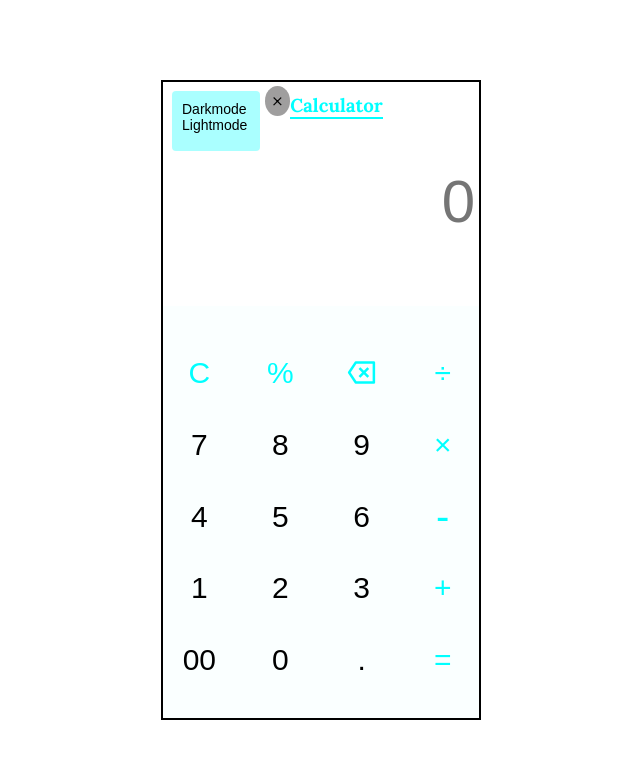
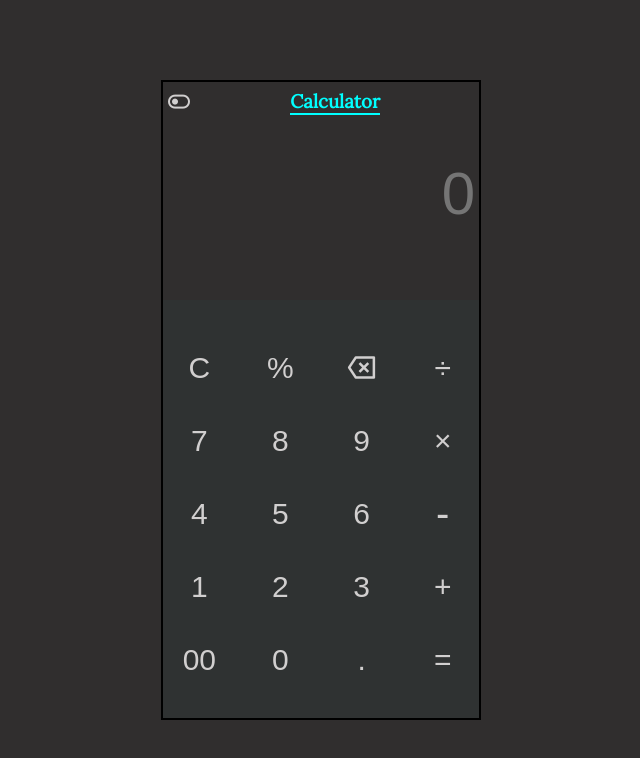
Before and after one commit to kaniz-naqvi/Internship, a plain HTML site: page CodeAlpha-project-Calculator/cal.html in a window 1280 px wide. Both pictures are taken after a click on the icon 498 px from the left and 102 px from the top of the page. Shown: the whole page, without its empty margins (319-959 px from the left). Drawn offline with nearby package versions, Linux system fonts and the light colour scheme.

Commit message:
Add files via upload

```diff
--- a/CodeAlpha-project-Calculator/cal.css
+++ b/CodeAlpha-project-Calculator/cal.css
@@ -36,40 +36,12 @@ header{
     align-items: center;
     justify-content: flex-start;
 }
-.hamburger {
-    margin: 5px;
-    padding: 10px;
-    background-color:#00FFFF55 ;
-    font-size: 14px;
-    border-radius: 4px;
-    width:100px;
-    font-family: sans-serif;
-    display: none;
+.change-theme{
+    width: 40%;
+    font-size: x-large;
     cursor: pointer;
-    height:60px;
 }
 
-.hamburger p:hover {
-    border-bottom: 1.5px solid grey;
-}
-
-
-.cross{
-    text-align: center;
-    height: 30px;
-    width: 30px;
-    background-color: #6d6c6ca8;
-    border-radius: 50%;
-    display: none;
-    cursor: pointer;
-}
-.my-menu{
-    height: 40px;
-    display: flex;
-    font-size: x-large;
-    width: 40%;
-    cursor: pointer;
-}
 .heading{
     width: 50%;
     color: aqua;
@@ -140,6 +112,7 @@ button:focus {
 .btn-dark{
     color: #d1cfcf;
 }
+
 @media (max-width:900px) {
     .calculator{
         height: 100%;
--- a/CodeAlpha-project-Calculator/cal.html
+++ b/CodeAlpha-project-Calculator/cal.html
@@ -7,45 +7,34 @@
     <link rel="stylesheet" href="cal.css">
     <link rel="preconnect" href="https://fonts.googleapis.com">
     <link rel="preconnect" href="https://fonts.gstatic.com" crossorigin>
-    <link href="https://fonts.googleapis.com/css2?family=Lora:ital,wght@0,400..700;1,400..700&display=swap" rel="stylesheet">
-    <link
-    href="https://cdn.jsdelivr.net/npm/remixicon@4.3.0/fonts/remixicon.css"
-    rel="stylesheet"
-    />
+    <link href="https://fonts.googleapis.com/css2?family=Lora:wght@400&display=swap" rel="stylesheet">
+    <link href="https://cdn.jsdelivr.net/npm/remixicon@4.3.0/fonts/remixicon.css" rel="stylesheet"/>
 </head>
 <body>
     <main>
         <div class="calculator">
             <header>
-                <div class="my-menu">
-                <div class="menu">
-                    <i class="ri-menu-2-line menuIcon"></i>
+                <div class="change-theme" aria-label="Toggle dark mode">
+                    <i class="ri-toggle-line"></i>
                 </div>
-                <div class="hamburger">
-                    <p class="dark-mode">Darkmode</p>
-
-                    <p class="light-mode">Lightmode</p>
-                </div>
-                <div class="cross">×</div>
-            </div>
                 <div class="heading"><h3>Calculator</h3></div>
             </header>
             <div class="input">
-                <input type="text" placeholder="0" id="input-value">
-                <p class="result"></p>
+                <input type="text" placeholder="0" id="input-value" aria-label="Calculator input">
+                <p class="result" aria-live="polite"></p>
             </div>
             <div class="operator">
                 <div class="btns">
-                    <button class="blue" id="C">C</button>
-                    <button class="blue operators" id="*100/">%</button>
-                    <button class="blue" id="del"><i class="ri-delete-back-2-line"></i></button>
-                    <button class="blue operators" id="/">÷</button>
+                    <button class="blue" id="C" aria-label="Clear">C</button>
+                    <button class="blue operators" id="*100/" aria-label="Percentage">%</button>
+                    <button class="blue" id="del" aria-label="Delete last character"><i class="ri-delete-back-2-line"></i></button>
+                    <button class="blue operators" id="/" aria-label="Divide">÷</button>
                 </div>
                 <div class="btns">
                     <button class="num" id="7">7</button>
                     <button class="num" id="8">8</button>
                     <button class="num" id="9">9</button>
-                    <button class="blue operators" id="*">×</button>
+                    <button class="blue operators" id="*" aria-label="Multiply">×</button>
                 </div>
                 <div class="btns">
                     <button class="num" id="4">4</button>
@@ -63,7 +52,7 @@
                     <button class="num" id="00">00</button>
                     <button class="num" id="0">0</button>
                     <button class="num" id=".">.</button>
-                    <button class="blue" id="result">=</button>
+                    <button class="blue" id="result" aria-label="Calculate result">=</button>
                 </div>
             </div>
         </div>
--- a/CodeAlpha-project-Calculator/cal.js
+++ b/CodeAlpha-project-Calculator/cal.js
@@ -1,48 +1,25 @@
-let menuIcon = document.querySelector(".menuIcon");
-let cross = document.querySelector(".cross");
-let hamBurger = document.querySelector(".hamburger");
 let body = document.querySelector("body");
 let allBtns = document.querySelectorAll("button");
 let display = document.getElementById("input-value");
 let result = document.querySelector(".result");
+let toggleIcon= document.querySelector(".ri-toggle-line")
+const inputField = document.getElementById("input-value");
 
-// Show hamburger menu and cross icon when menu is clicked
-menuIcon.addEventListener("click", () => {
-    menuIcon.style.display = "none";  // Hide menu icon
-    cross.style.display = "block";     // Show cross icon
-    hamBurger.style.display = "block"; // Show hamburger menu
+// Prevent keyboard from opening on mobile by blurring input on focus
+inputField.addEventListener("focus", function() {
+    this.blur();
 });
 
-// Hide hamburger menu and show menu icon when cross is clicked
-cross.addEventListener("click", () => {
-    cross.style.display = "none";      // Hide cross icon
-    hamBurger.style.display = "none";  // Hide hamburger menu
-    menuIcon.style.display = "block";  // Show menu icon again
+
+// Toggle dark mode functionality
+toggleIcon.addEventListener("click", () => {
+    body.classList.toggle("dark");
+    display.classList.toggle("btn-dark");
+    toggleIcon.style.transform = "rotate(360deg)";
+    toggleIcon.style.transition = "transform 0.5s";
+    allBtns.forEach(btn => btn.classList.toggle("btn-dark"));
 });
 
-// Toggle dark mode functionality
-let darkmode = document.querySelector(".dark-mode");
-let numericBtns = document.querySelectorAll(".num");
-let lightmode = document.querySelector(".light-mode");
-
-// Dark mode activation
-darkmode.addEventListener("click", () => {
-    body.classList.toggle("dark"); // Toggle dark mode for body
-    hamBurger.classList.toggle("dark"); // Toggle dark mode for hamburger menu
-    display.classList.toggle("dark"); // Toggle dark mode for display
-    numericBtns.forEach(btn => {
-        btn.classList.toggle("btn-dark"); // Toggle dark mode for each numeric button
-    });
-});
-
-// Light mode activation
-lightmode.addEventListener("click", () => {
-    body.classList.remove("dark"); // Remove dark mode from body
-    hamBurger.classList.remove("dark"); // Remove dark mode from hamburger menu
-    numericBtns.forEach(btn => {
-        btn.classList.remove("btn-dark"); // Remove dark mode from each numeric button
-    });
-});
 
 // Calculator Functionality
 let expression = ""; // Initialize an empty expression for calculations
@@ -93,7 +70,7 @@ allBtns.forEach(btn => {
 
             // Evaluate the current expression and show the result
             if (expression.length >= 3) {
-                try {
+
                     if (expression.includes("*100/") && expression.length >= 7) {
                         result.innerHTML = eval(expression); // Show the result if valid
                     } else {
@@ -101,10 +78,11 @@ allBtns.forEach(btn => {
                         if (isValidExpression(expression)) {
                             result.innerHTML = eval(expression); // Evaluate and show the result
                         }
+                        else{
+                            result.innerHTML ="";
+                        }
                     }
-                } catch (error) {
-                    result.innerHTML = "Error"; // Show error if evaluation fails
-                }
+
             }
         }
     });
```
